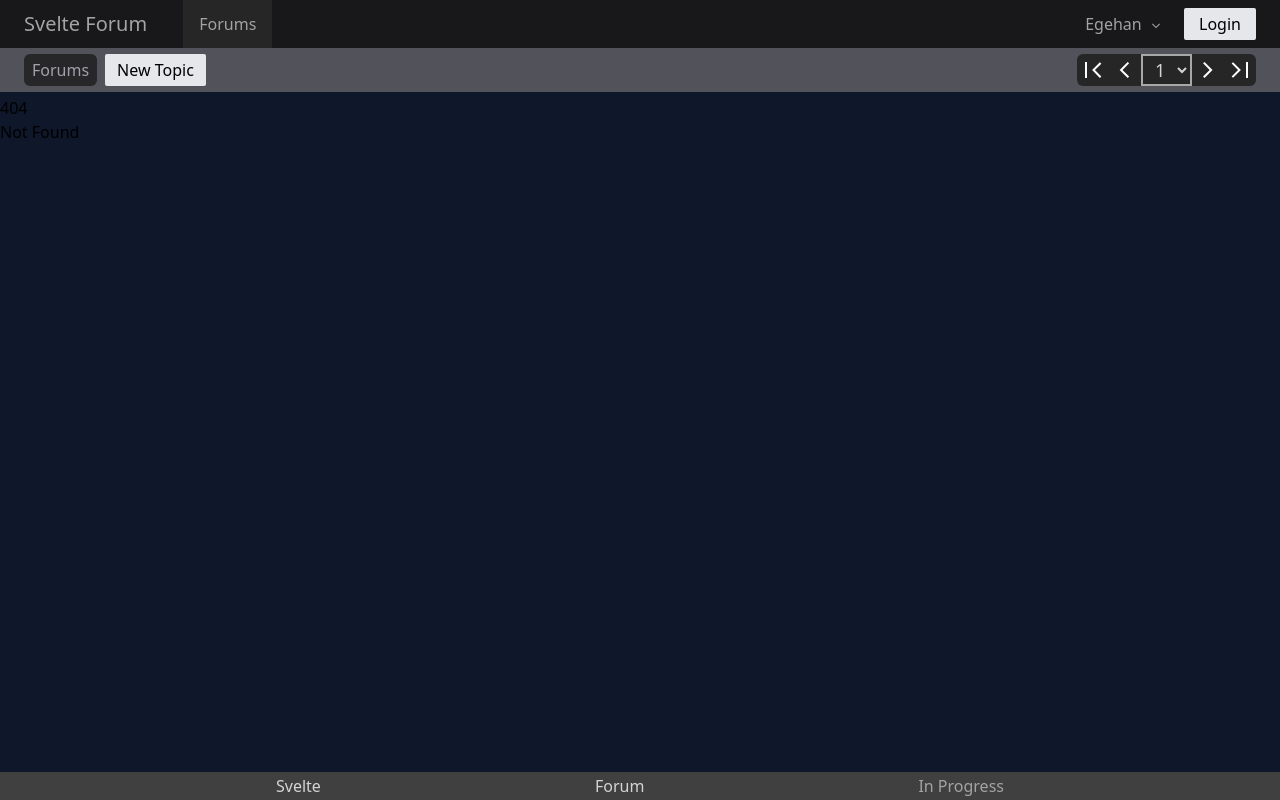
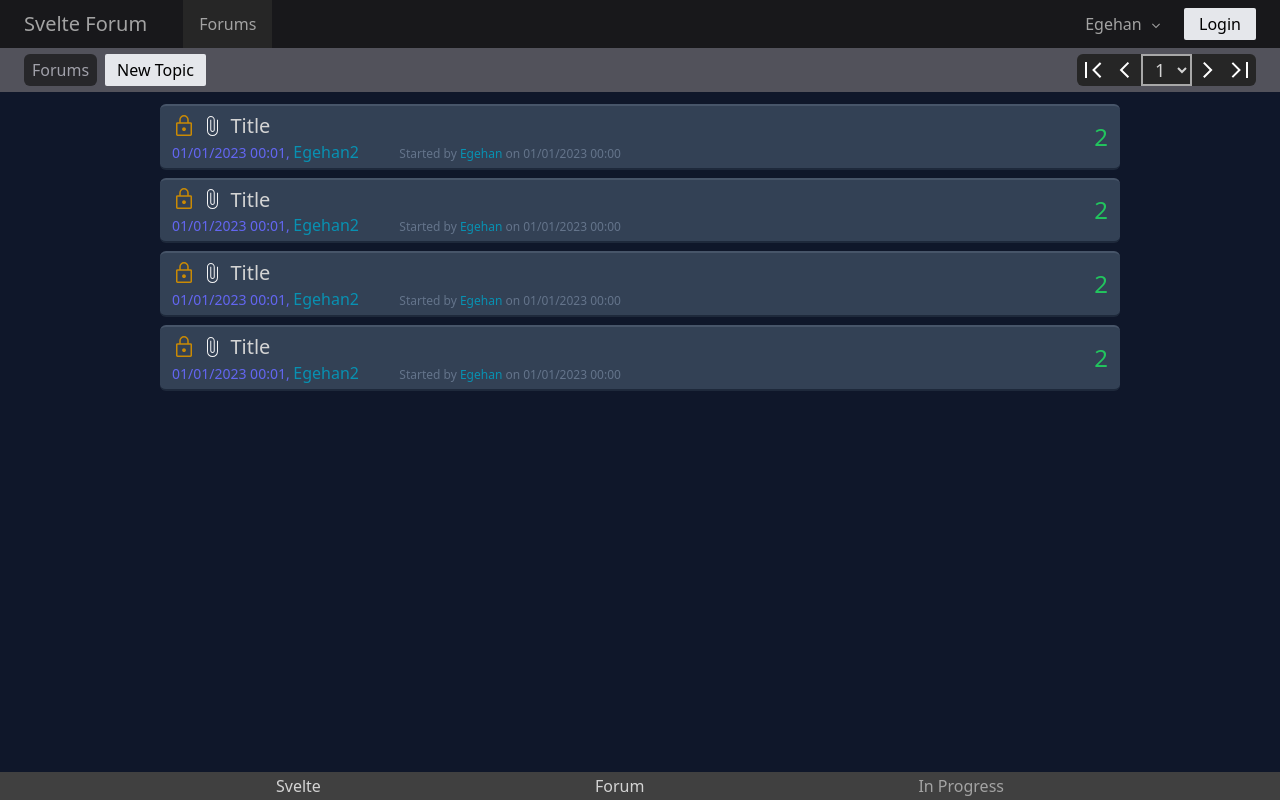
Before and after one commit to egehanavcu/svelte-forum, a SvelteKit app: page /inbox in a window 1280 px wide. Before the commit this address had no page. Built offline with nearby package versions, Linux system fonts and the light colour scheme.

Commit message:
Added inbox page

```diff
--- /dev/null
+++ b/src/components/Icons/MailIcon.svelte
@@ -0,0 +1,9 @@
+<script>
+  export let className;
+</script>
+
+<svg xmlns="http://www.w3.org/2000/svg" viewBox="0 96 960 960" class={className}
+  ><path
+    d="M140 896q-24 0-42-18t-18-42V316q0-24 18-42t42-18h680q24 0 42 18t18 42v520q0 24-18 42t-42 18H140Zm340-302L140 371v465h680V371L480 594Zm0-60 336-218H145l335 218ZM140 371v-55 520-465Z"
+  /></svg
+>
--- /dev/null
+++ b/src/routes/inbox/+page.svelte
@@ -0,0 +1,49 @@
+<script>
+  import TopicDetail from "../../components/Topic/TopicDetail.svelte";
+</script>
+
+<svelte:head>
+  <title>Conversations</title>
+</svelte:head>
+
+<div class="mb-1" />
+
+<TopicDetail
+  topicTitle="Title"
+  creationAuthor="Egehan"
+  creationDate="01/01/2023 00:00"
+  lastActivityDate="01/01/2023 00:01"
+  lastActivityUsername="Egehan2"
+  commentCount={2}
+  isPrivateMessage={true}
+/>
+
+<TopicDetail
+  topicTitle="Title"
+  creationAuthor="Egehan"
+  creationDate="01/01/2023 00:00"
+  lastActivityDate="01/01/2023 00:01"
+  lastActivityUsername="Egehan2"
+  commentCount={2}
+  isPrivateMessage={true}
+/>
+
+<TopicDetail
+  topicTitle="Title"
+  creationAuthor="Egehan"
+  creationDate="01/01/2023 00:00"
+  lastActivityDate="01/01/2023 00:01"
+  lastActivityUsername="Egehan2"
+  commentCount={2}
+  isPrivateMessage={true}
+/>
+
+<TopicDetail
+  topicTitle="Title"
+  creationAuthor="Egehan"
+  creationDate="01/01/2023 00:00"
+  lastActivityDate="01/01/2023 00:01"
+  lastActivityUsername="Egehan2"
+  commentCount={2}
+  isPrivateMessage={true}
+/>
```
